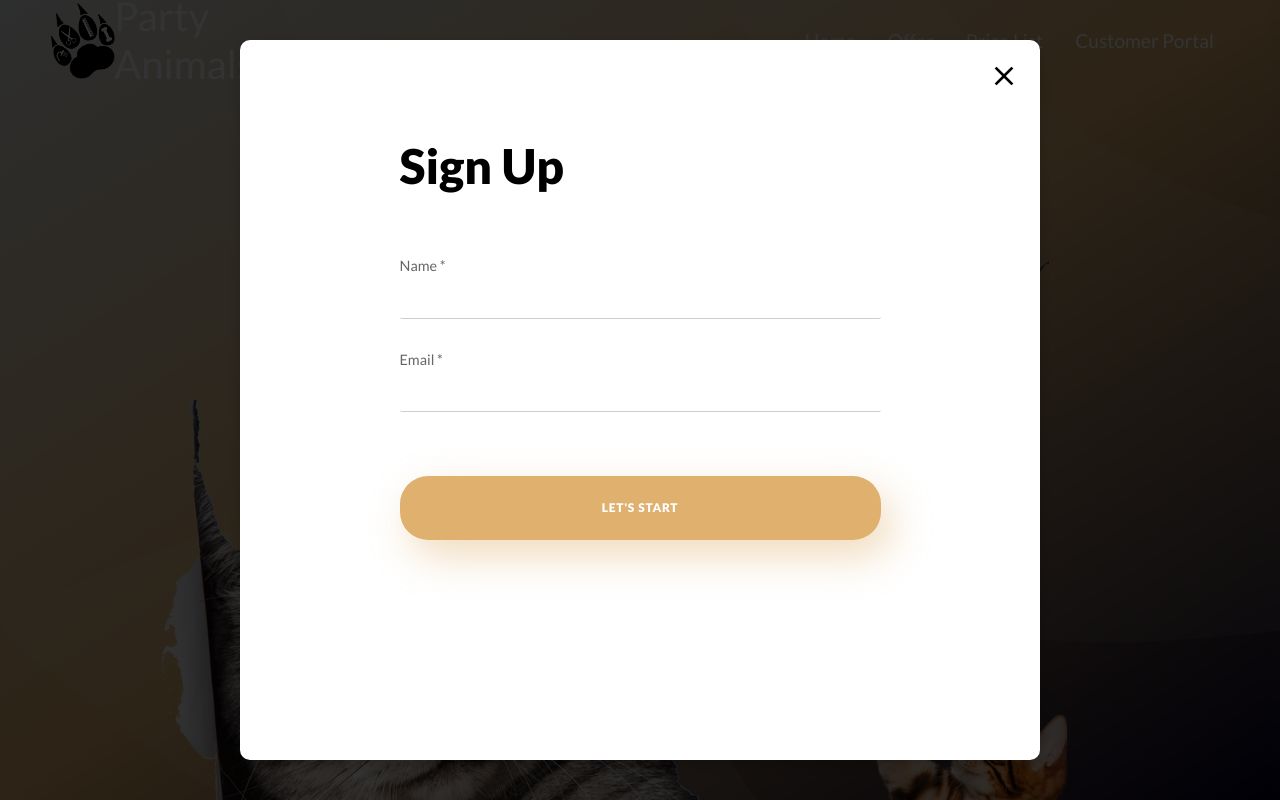
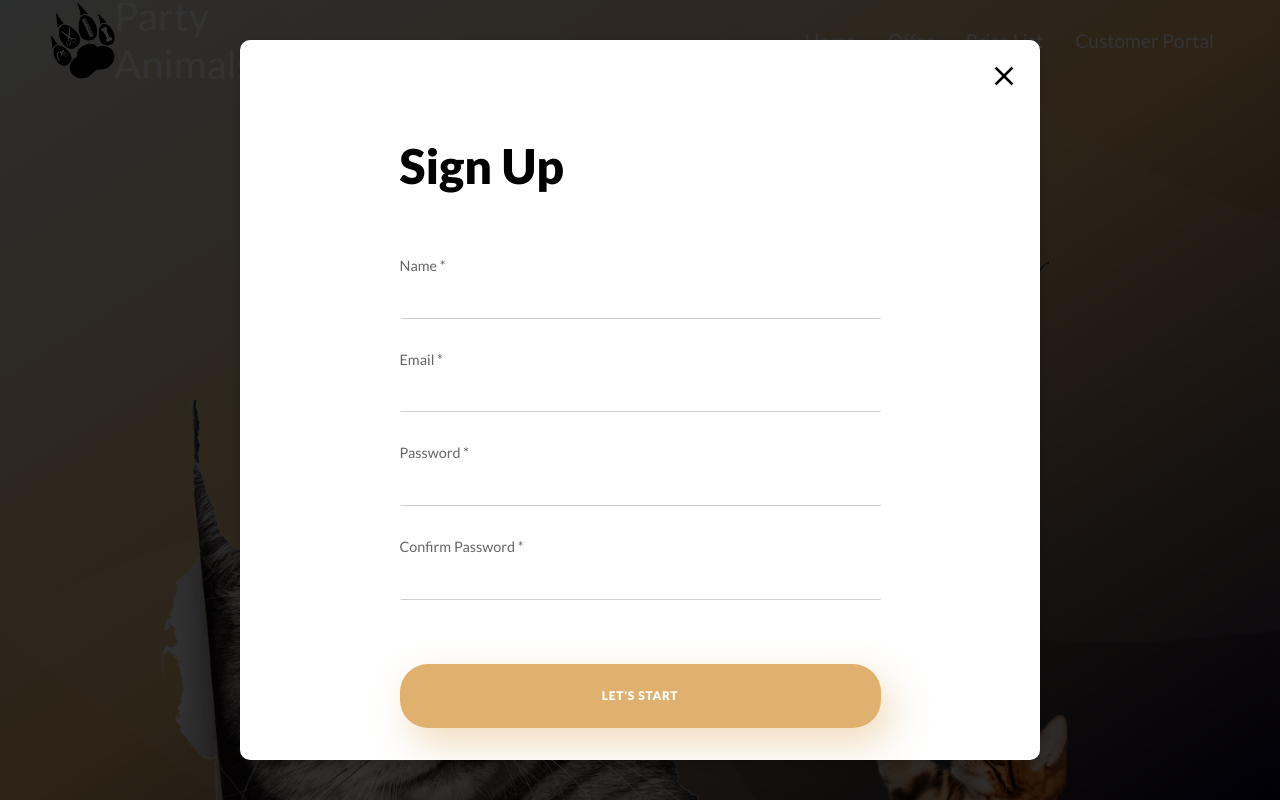
Before and after one commit to infoshareacademy/jfddr6-team-party-animals, a React (Create React App) app: page / in a window 1280 px wide. Both pictures are taken after a click on the button "JUST TRY". Shown: the top 800 px of the page. Built offline with nearby package versions, Linux system fonts and the light colour scheme.

Commit message:
add input password to form

```diff
--- a/src/components/form/Form.js
+++ b/src/components/form/Form.js
@@ -14,19 +14,24 @@ import { Container } from '../../globalStyles'
 import validateForm from './validateForm'
 const Form = () => {
 	const [name, setName] = useState('')
-	const [email, setEmail] = useState('')
-
+	const [email, setEmail] = useState('');
+	const [password, setPassword]=useState('');
+	const [confirmPassword,setConfirmPassword]=useState('');
 	const [error, setError] = useState(null)
 	const [success, setSuccess] = useState(null)
+
+
 	const handleSubmit = e => {
 		e.preventDefault()
-		const resultError = validateForm({ name, email })
+		const resultError = validateForm({ name, email, password, confirmPassword })
 		if (resultError !== null) {
 			setError(resultError)
 			return
 		}
 		setName('')
-		setEmail('')
+		setEmail('');
+		setPassword('');
+		setConfirmPassword('');
 		setError(null)
 		setSuccess('Sign up was correct!')
 	}
@@ -37,6 +42,8 @@ const Form = () => {
 	const formData = [
 		{ label: 'Name', value: name, onChange: e => setName(e.target.value), type: 'text' },
 		{ label: 'Email', value: email, onChange: e => setEmail(e.target.value), type: 'email' },
+		{ label: 'Password',value:password, onChange:(e)=> setPassword(e.target.value), type:'password'},
+		{label: 'Confirm Password',value:confirmPassword, onChange: (e) => setConfirmPassword(e.target.value), type:'password'},
 
 	]
 	return (
```
